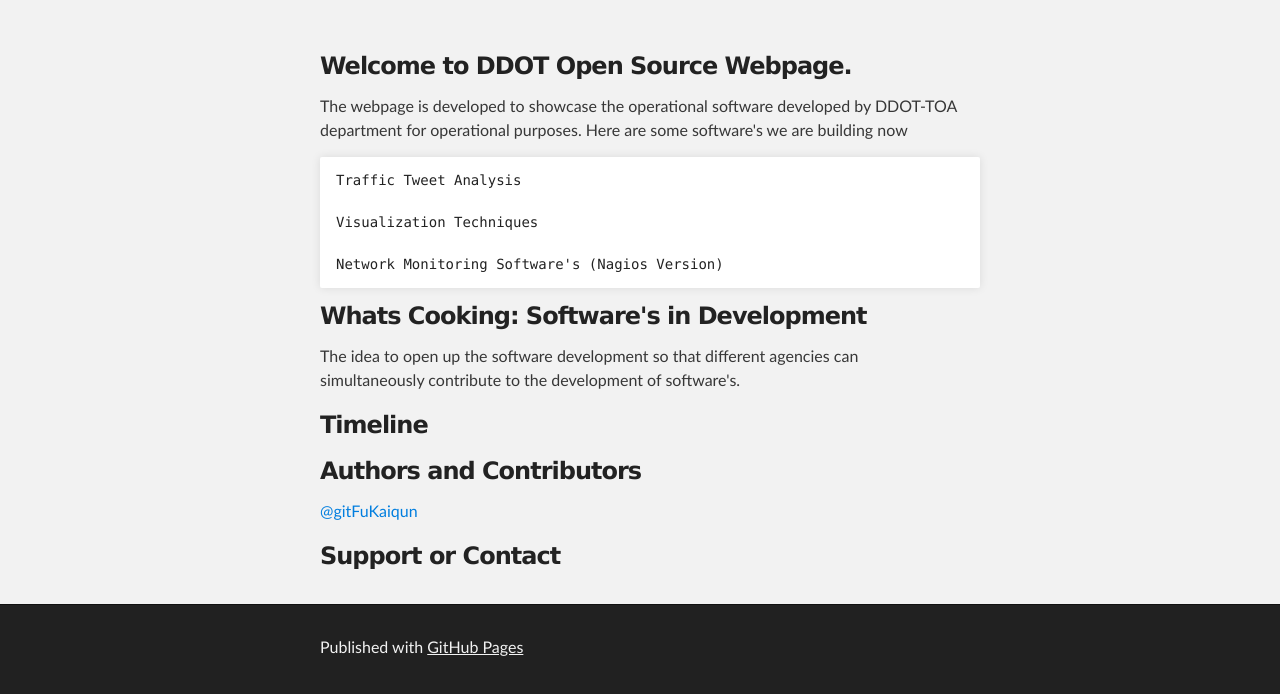
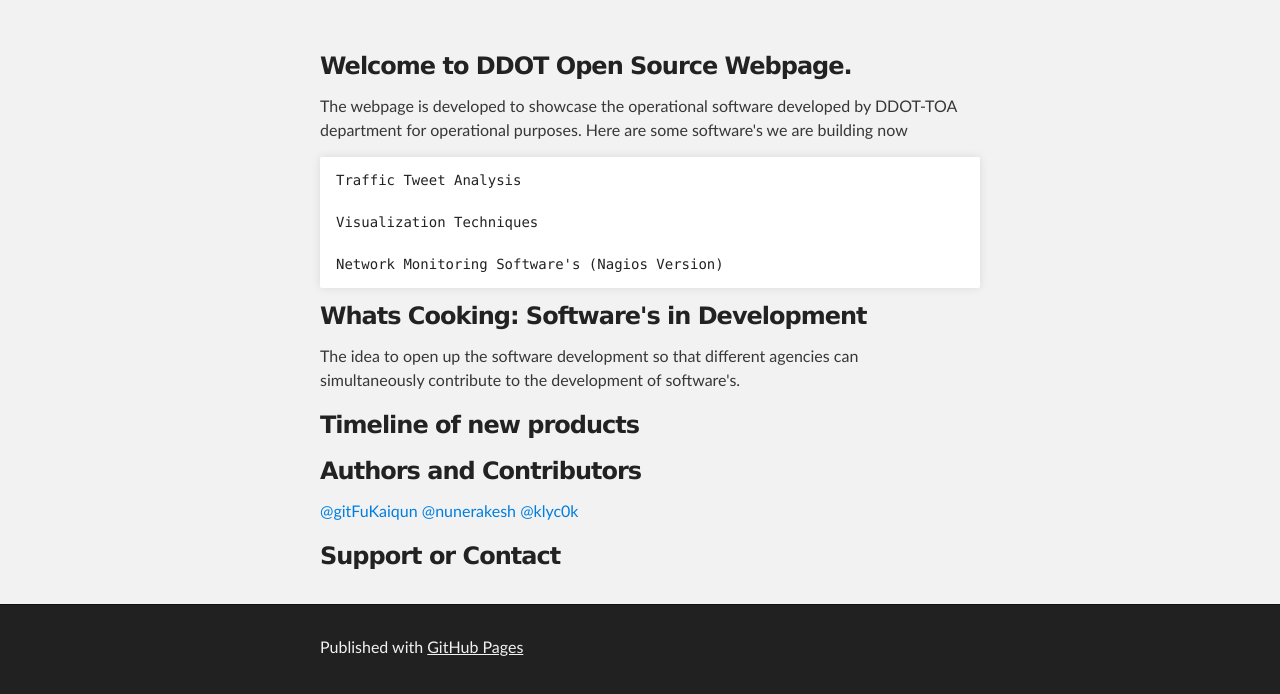
Before and after one commit to DDOT-ITS/ddot-toa.github.io, a plain HTML site: page index.html in a window 1280 px wide. Shown: the part 176-870 px from the top of the page. Drawn offline with Linux system fonts and the light colour scheme.

Commit message:
Replace master branch with page content via GitHub

```diff
--- a/index.html
+++ b/index.html
@@ -45,12 +45,14 @@ Network Monitoring Software's (Nagios Version)
 <p>The idea to open up the software development so that different agencies can simultaneously contribute to the development of software's. </p>
 
 <h3>
-<a name="timeline" class="anchor" href="#timeline"><span class="octicon octicon-link"></span></a>Timeline</h3>
+<a name="timeline-of-new-products" class="anchor" href="#timeline-of-new-products"><span class="octicon octicon-link"></span></a>Timeline of new products</h3>
 
 <h3>
 <a name="authors-and-contributors" class="anchor" href="#authors-and-contributors"><span class="octicon octicon-link"></span></a>Authors and Contributors</h3>
 
-<p><a href="https://github.com/gitFuKaiqun" class="user-mention">@gitFuKaiqun</a></p>
+<p><a href="https://github.com/gitFuKaiqun" class="user-mention">@gitFuKaiqun</a>
+<a href="https://github.com/nunerakesh" class="user-mention">@nunerakesh</a>
+<a href="https://github.com/klyc0k" class="user-mention">@klyc0k</a></p>
 
 <h3>
 <a name="support-or-contact" class="anchor" href="#support-or-contact"><span class="octicon octicon-link"></span></a>Support or Contact</h3>
```
Also changed, not shown: params.json (+1 -1 lines).
